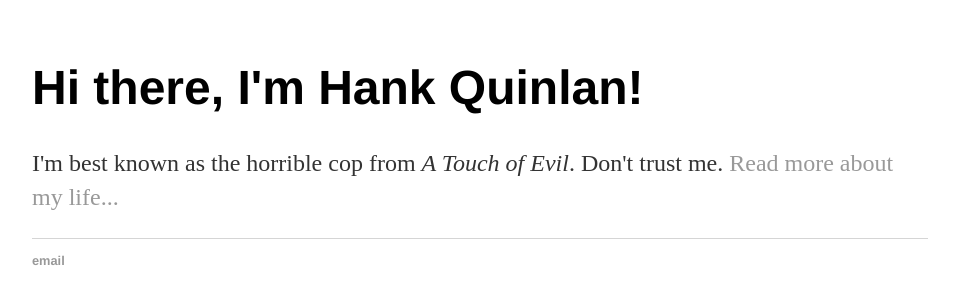
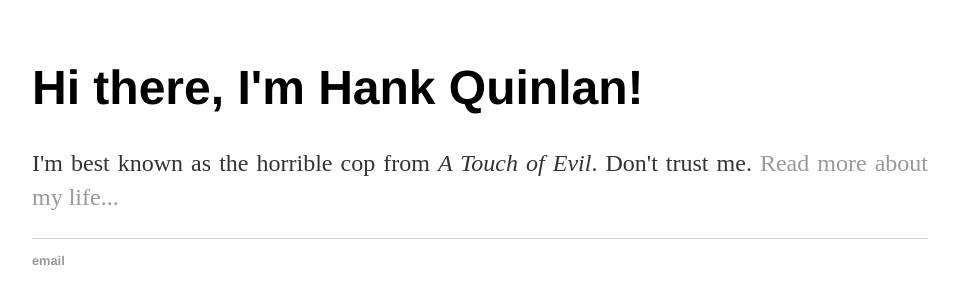
Before and after one commit to mgkp/mgkp.github.io, a Jekyll site: the page built from index3.html, in a window 1280 px wide. Shown: the top 304 px of the page, without its empty margins (160-1116 px from the left). Built offline with Jekyll 4.4.1, drawn with Linux system fonts in a browser that asks for light colours.

Commit message:
justify text

```diff
--- a/css/main.css
+++ b/css/main.css
@@ -3,7 +3,7 @@
 a { text-decoration: none; color: #999; }
 a:hover { text-decoration: underline; }
 
-p, ul { font-size: 1.5em; line-height: 1.4em; color: #333; }
+p, ul { text-align: justify; font-size: 1.5em; line-height: 1.4em; color: #333; }
 
 h1, h2, h3, h4 { font-family: 'Helvetica', 'Arial', 'Sans-Serif'; }
 h1 { font-size: 3em;  }
```
